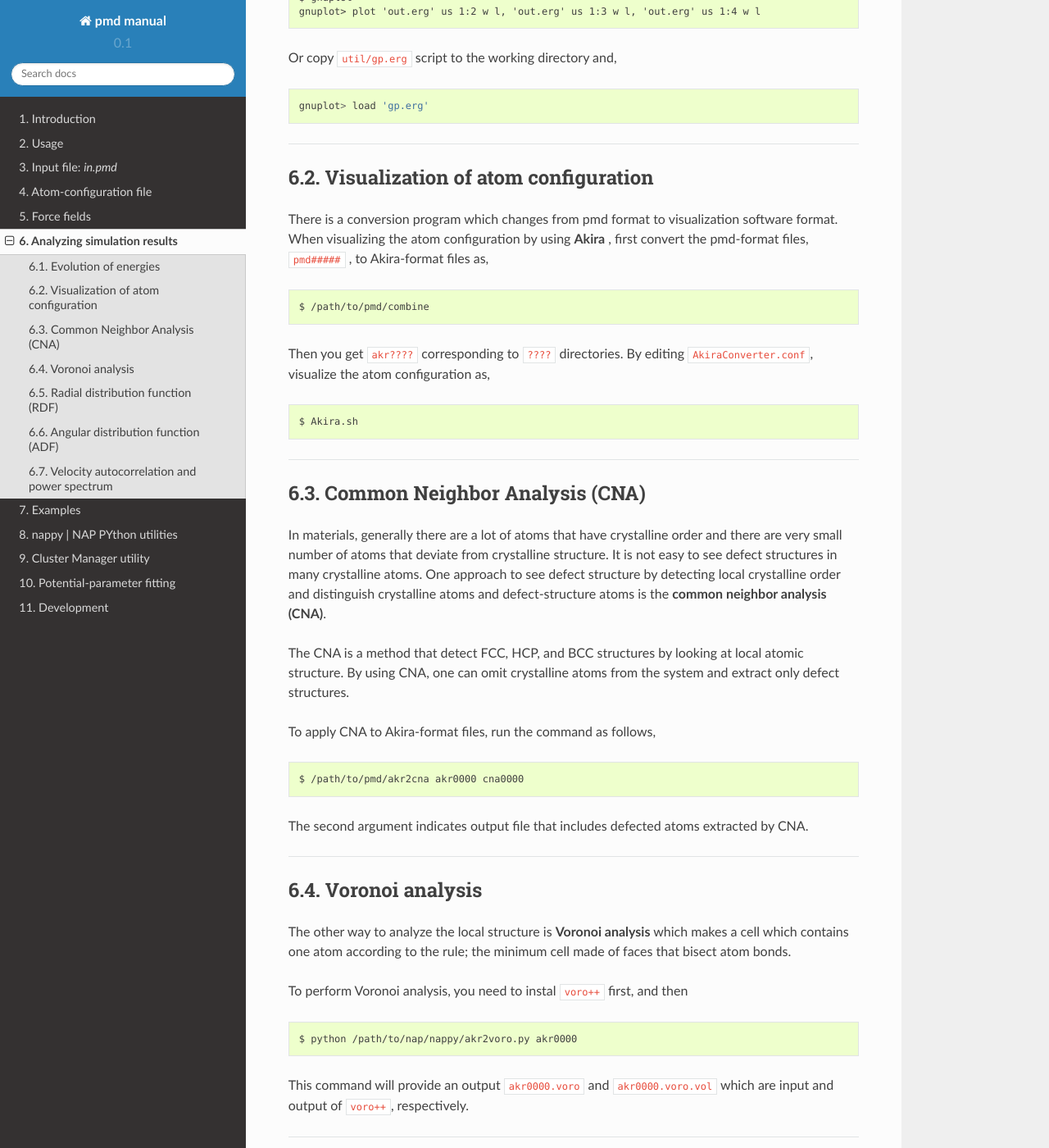
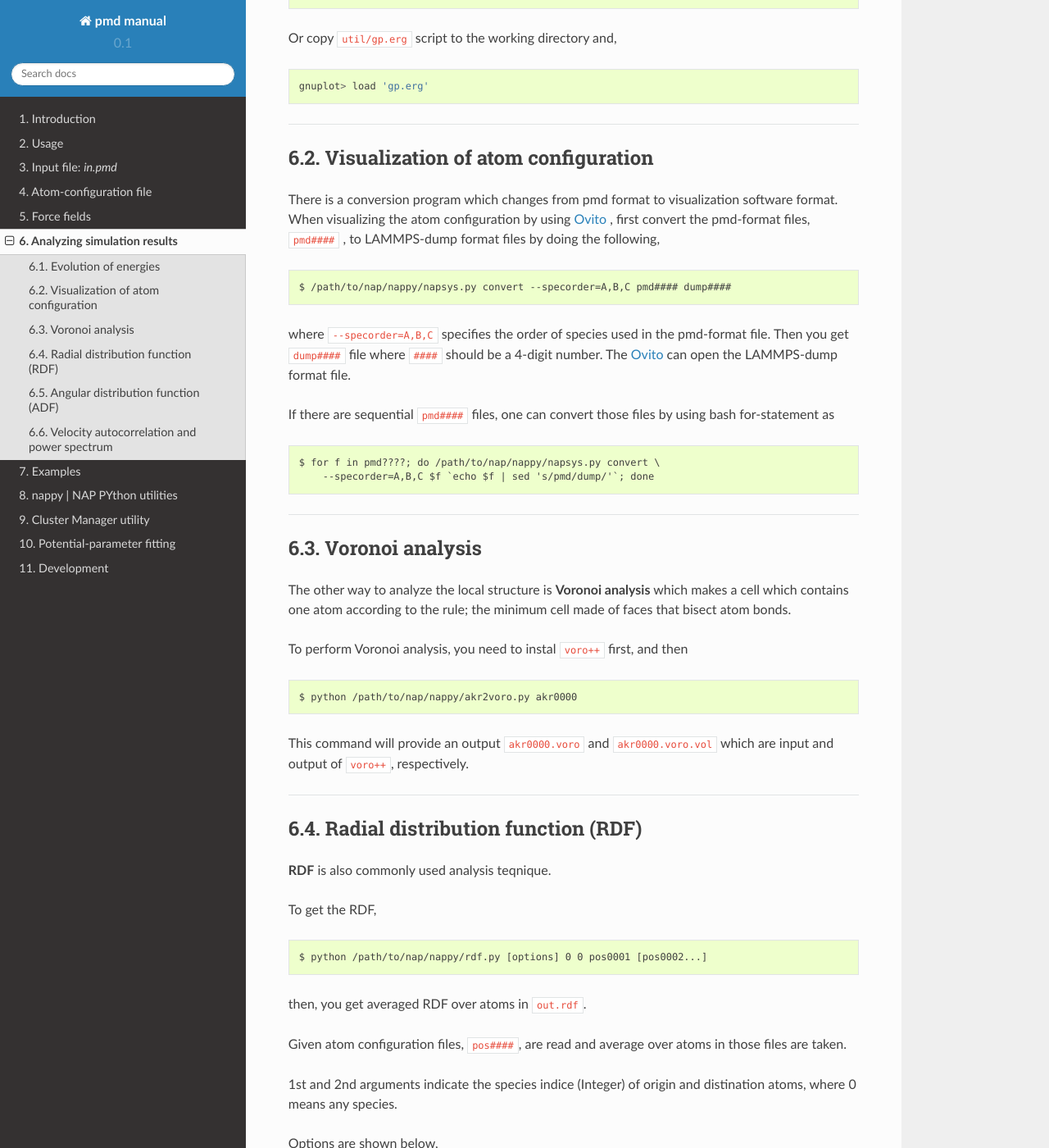
Before and after one commit to ryokbys/nap, a Sphinx documentation site: the page built from doc/analysis.rst, in a window 1280 px wide and 1400 px high, scrolled down 795 px. Shown: the whole window at 82% size. Built offline with Sphinx 7.4.7 and the Read the Docs theme 2.0.0, drawn with Linux system fonts in a browser that asks for light colours; formulas are drawn with MathJax 3; some of the changed text lies outside the part shown.

Commit message:
small changes in doc.

```diff
--- a/doc/analysis.rst
+++ b/doc/analysis.rst
@@ -4,7 +4,6 @@ Analyzing simulation results
 
   #. :ref:`energy`
   #. :ref:`visualize`
-  #. :ref:`CNA`
   #. :ref:`voronoi`
   #. :ref:`rdf`
   #. :ref:`adf`
@@ -46,39 +45,22 @@ Or copy ``util/gp.erg`` script to the working directory and,
 Visualization of atom configuration
 ==============================================
 There is a conversion program which changes from pmd format to visualization software format.
-When visualizing the atom configuration by using **Akira** ,
-first convert the pmd-format files, ``pmd#####`` , to Akira-format files as,
+When visualizing the atom configuration by using `Ovito <https://www.ovito.org>`_ ,
+first convert the pmd-format files, ``pmd####`` , to LAMMPS-dump format files by doing the following,
 ::
 
-  $ /path/to/pmd/combine
+  $ /path/to/nap/nappy/napsys.py convert --specorder=A,B,C pmd#### dump####
 
-Then you get ``akr????`` corresponding to ``????`` directories.
-By editing ``AkiraConverter.conf``, visualize the atom configuration as,
+where ``--specorder=A,B,C`` specifies the order of species used in the pmd-format file.
+Then you get ``dump####`` file where ``####`` should be a 4-digit number.
+The `Ovito <https://www.ovito.org>`_ can open the LAMMPS-dump format file.
+
+If there are sequential ``pmd####`` files, one can convert those files by using bash for-statement as
 ::
 
-  $ Akira.sh
+  $ for f in pmd????; do /path/to/nap/nappy/napsys.py convert \
+      --specorder=A,B,C $f `echo $f | sed 's/pmd/dump/'`; done
 
---------
-
-.. _CNA:
-
-Common Neighbor Analysis (CNA)
-==================================
-In materials, generally there are a lot of atoms that have crystalline order and
-there are very small number of atoms that deviate from crystalline structure.
-It is not easy to see defect structures in many crystalline atoms.
-One approach to see defect structure by detecting local crystalline order and
-distinguish crystalline atoms and defect-structure atoms is the **common neighbor analysis (CNA)**.
-
-The CNA is a method that detect FCC, HCP, and BCC structures by looking at local atomic structure.
-By using CNA, one can omit crystalline atoms from the system and extract only defect structures.
-
-To apply CNA to Akira-format files, run the command as follows,
-::
-
-  $ /path/to/pmd/akr2cna akr0000 cna0000
-
-The second argument indicates output file that includes defected atoms extracted by CNA.
 
 --------
 
```
Also changed, not shown: doc/index.rst (+8 -4 lines), 1 other file.
